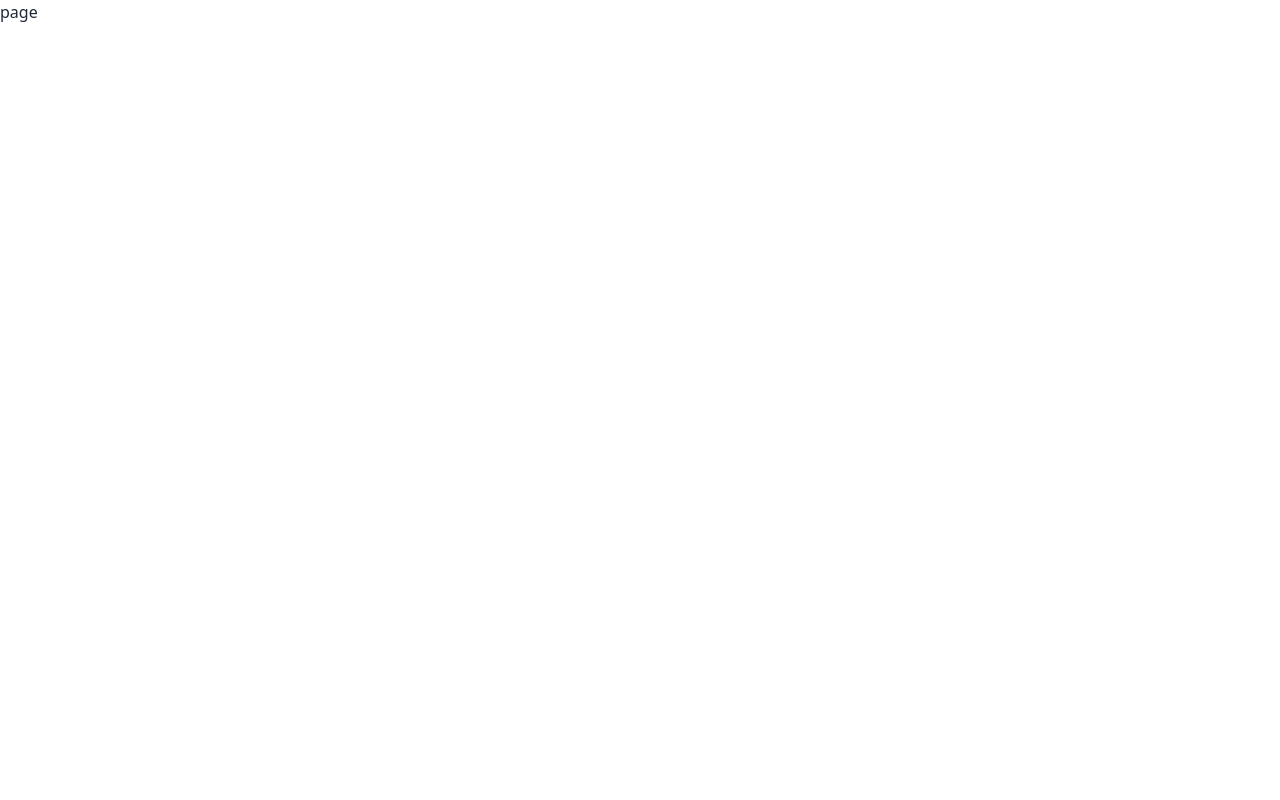
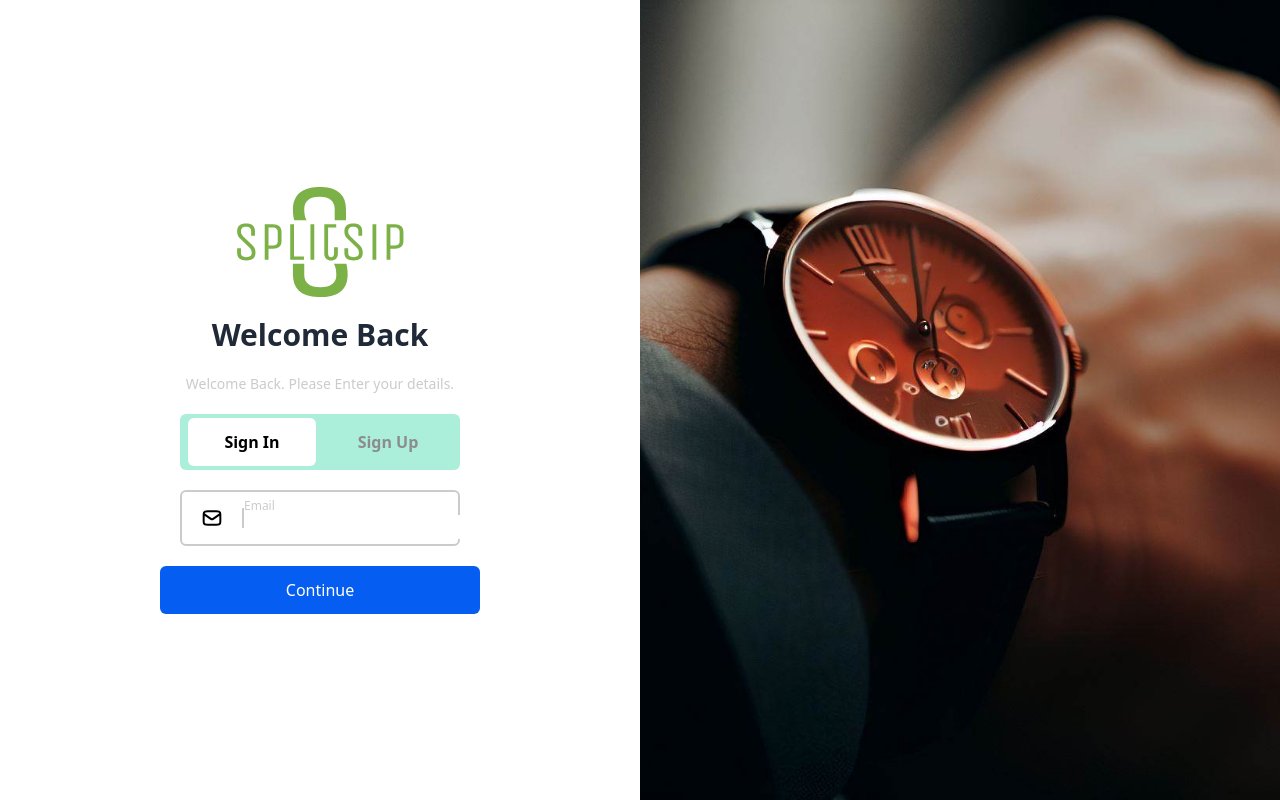
Before and after one commit to yutounun/TaskManagementFrontEnd, a Next.js app: page /home in a window 1280 px wide. Built offline with nearby package versions, Linux system fonts and the light colour scheme.

Commit message:
SignIn and SignUp page is created

```diff
--- a/src/app/common/BoldInput.tsx
+++ b/src/app/common/BoldInput.tsx
@@ -6,8 +6,8 @@ import User2 from "./icons/User2";
 
 interface propTypes {
   title: string;
-  value: string;
   onChange: (value: string) => void;
+  className?: string;
 }
 const BoldInput = ({ ...props }: propTypes) => {
   const [isEntered, setIsEntered] = useState(false);
@@ -17,7 +17,9 @@ const BoldInput = ({ ...props }: propTypes) => {
   };
 
   return (
-    <div className="rounded-md border-2 border-gray-text text-white w-80 h-14 flex text-center items-center justify-between">
+    <div
+      className={`rounded-md border-2 border-gray-text text-white h-14 flex text-center items-center justify-between ${props.className}`}
+    >
       <div className="px-5 border-r-2 border-gray-text">
         {props.title === "Email" && <Email color="black" />}
         {props.title === "Password" && <Key color="black" />}
--- a/src/app/common/Tabs.tsx
+++ b/src/app/common/Tabs.tsx
@@ -3,11 +3,14 @@ import React, { useState } from "react";
 interface propTypes {
   left: boolean;
   setLeft: (boolean) => void;
+  className?: string;
 }
 
 const Tabs = ({ ...props }: propTypes) => {
   return (
-    <div className="flex gap-2 w-1/3 px-2 py-1 bg-bg-gray rounded-md">
+    <div
+      className={`flex gap-2 px-2 py-1 bg-bg-gray rounded-md ${props.className}`}
+    >
       <button
         className={`font-bold rounded-md w-60 h-12 flex text-center items-center justify-center ${
           props.left ? "text-black bg-white" : "text-gray-on-gray bg-bg-gray"
@@ -22,7 +25,7 @@ const Tabs = ({ ...props }: propTypes) => {
         }`}
         onClick={() => props.setLeft(false)}
       >
-        Sign In
+        Sign Up
       </button>
     </div>
   );
--- a/src/app/home/page.tsx
+++ b/src/app/home/page.tsx
@@ -1,7 +1,76 @@
-import React from "react";
+"use client";
 
-const page = () => {
-  return <div>page</div>;
+import React, { useState } from "react";
+import Logo from "@/common/icons/Logo";
+import Image from "next/image";
+import Tabs from "@/common/Tabs";
+import BoldInput from "@/common/BoldInput";
+import Button from "@/common/Button";
+
+const Home = () => {
+  const [signIn, setSignIn] = useState(true);
+  const [signInEmail, setSignInEmail] = useState("");
+  const [signUpEmail, setSignUpEmail] = useState("");
+  const [signUpPassword, setSignUpPassword] = useState("");
+  const [signUpUsername, setSignUpUsername] = useState("");
+
+  return (
+    <div className="flex w-screen h-screen">
+      {/* left */}
+      <div className="w-1/2 flex px-10 py-20">
+        {/* container */}
+        <div className="flex justify-center items-center flex-col gap-5 w-full">
+          <Logo color="#7BB147" />
+          {/* Sign In */}
+          {signIn ? (
+            <div className="flex flex-col items-center gap-5 w-full">
+              <p className="text-3xl font-bold">Welcome Back</p>
+              <p className="text-md text-gray-text">
+                Welcome Back. Please Enter your details.
+              </p>
+              <Tabs left={signIn} setLeft={setSignIn} className="w-6/12" />
+              <BoldInput
+                title="Email"
+                onChange={(email) => setSignInEmail(email)}
+                className="w-6/12"
+              />
+              <Button continue />
+            </div>
+          ) : (
+            // Sign Up
+            <div className="flex flex-col items-center gap-5 w-full">
+              <p className="text-3xl font-bold">Welcome Back</p>
+              <p className="text-md text-gray-text">
+                Welcome Back. Please Enter your details.
+              </p>
+              <Tabs left={signIn} setLeft={setSignIn} className="w-6/12" />
+              <BoldInput
+                title="Email"
+                onChange={(email) => setSignUpEmail(email)}
+                className="w-6/12"
+              />
+              <BoldInput
+                title="Password"
+                onChange={(password) => setSignUpPassword(password)}
+                className="w-6/12"
+              />
+              <BoldInput
+                title="Username"
+                onChange={(username) => setSignUpUsername(username)}
+                className="w-6/12"
+              />
+              <Button continue />
+            </div>
+          )}
+        </div>
+      </div>
+
+      {/* right */}
+      <div className="w-1/2 relative">
+        <Image src="/watch.jpeg" alt="watch" layout="fill" objectFit="cover" />
+      </div>
+    </div>
+  );
 };
 
-export default page;
+export default Home;
--- a/src/app/page.tsx
+++ b/src/app/page.tsx
@@ -1,3 +1,12 @@
-export default function Home() {
-  return <div className="bg-red-800">aa</div>;
-}
+import React from "react";
+import Logo from "@/common/icons/Logo";
+
+const Home = () => {
+  return (
+    <div>
+      <Logo color="#7BB147" />
+    </div>
+  );
+};
+
+export default Home;
```
Also changed, not shown: public/watch.jpeg (added).
